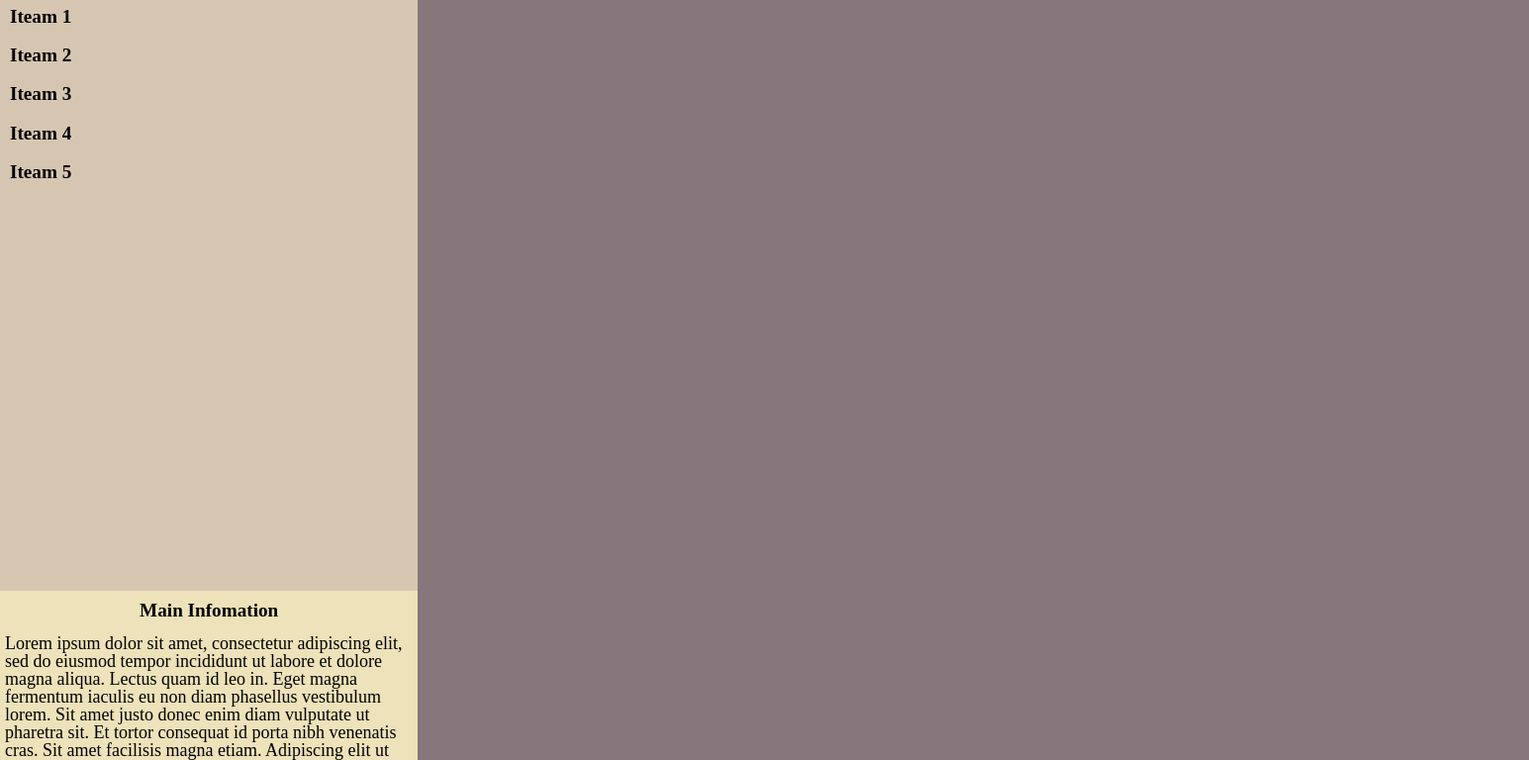
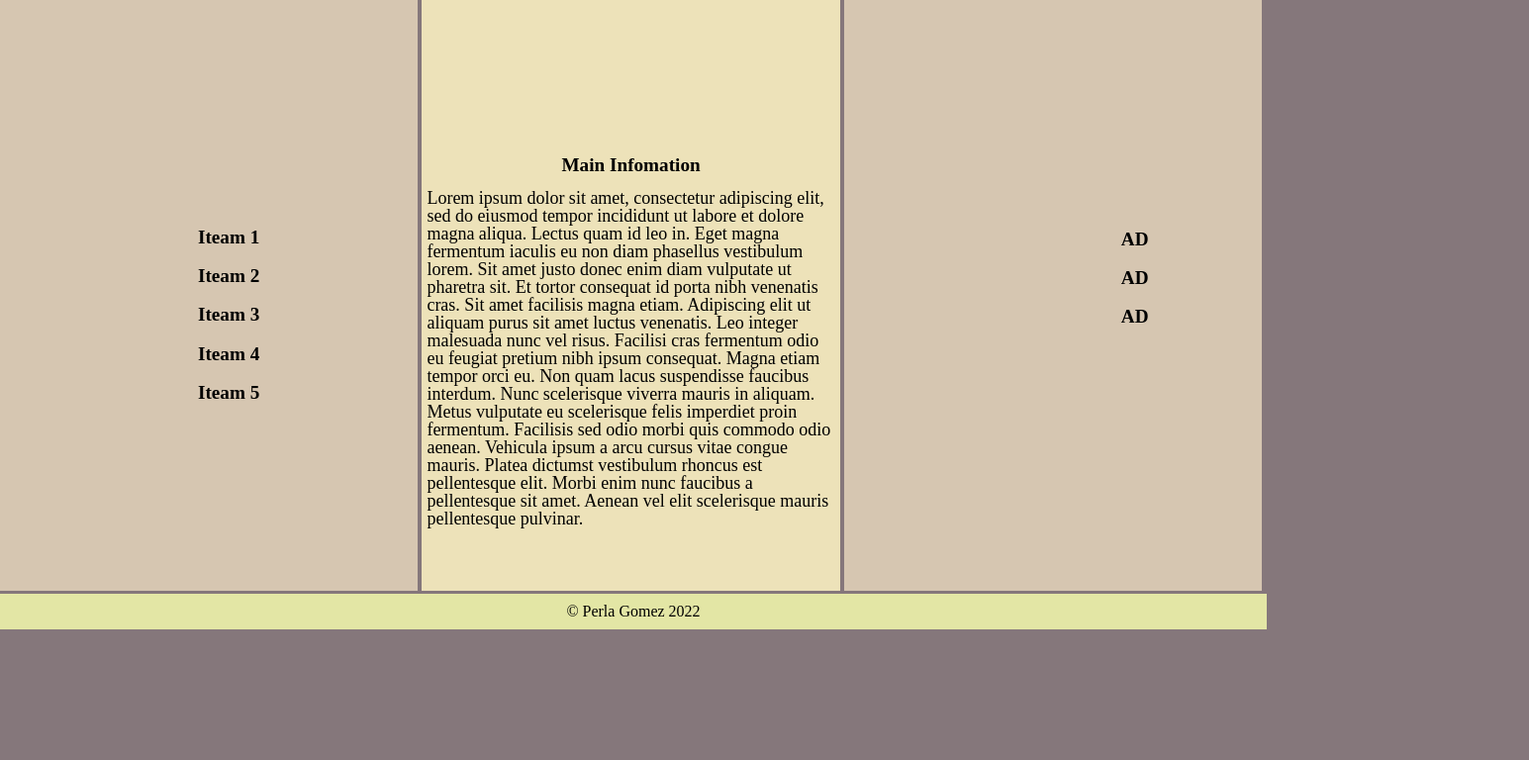
Before and after one commit to perlaagomezz/holyGrail, a plain HTML site: page index.html in a window 1280 px wide. Shown: the part 55-823 px from the top of the page at 99% size, 1545 px wide, since content can reach past the window. After the commit the page ends 800 px from the top, so only its background shows below. Drawn offline with Linux system fonts and the light colour scheme.

Commit message:
added some things

```diff
--- a/index.html
+++ b/index.html
@@ -6,6 +6,7 @@
     <meta name="viewport" content="width=device-width, initial-scale=1.0">
     <link rel="stylesheet" href="/styles/reset.css">
     <link rel="stylesheet" href="/styles/core.css">
+    <link rel="stylesheet" href="/styles/float.css">
     <title>Holy Grail</title>
 </head>
 <body>
--- /dev/null
+++ b/styles/float.css
@@ -0,0 +1,32 @@
+main{
+    display: inline-block;
+    vertical-align: top;
+}
+aside{
+    text-align: center;
+ display: inline-block;
+}
+nav{
+position: absolute;
+left: 190px;
+top: 275px;
+}
+div{
+    display: inline-block;
+    vertical-align: top;
+}
+section{
+    display: inline-block;
+    vertical-align: top;
+}
+h2{
+   margin-top: 150px;
+}
+p{
+    vertical-align: center;
+}
+h3{
+position: relative;
+top: 225px;
+left: 270px;
+}
```
